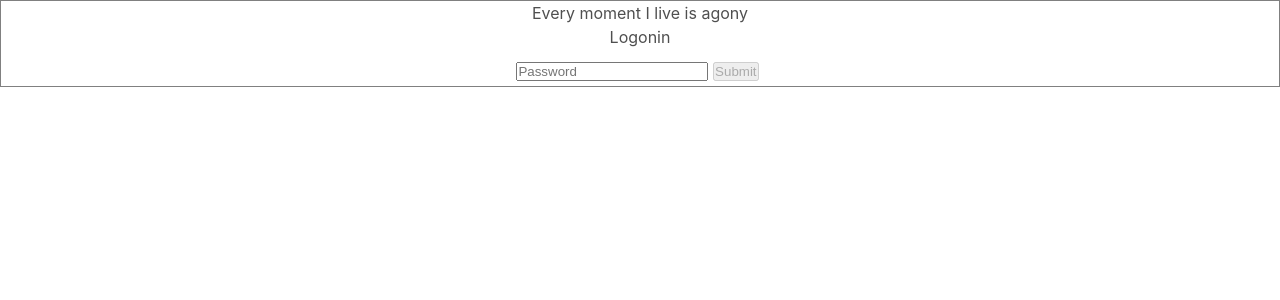
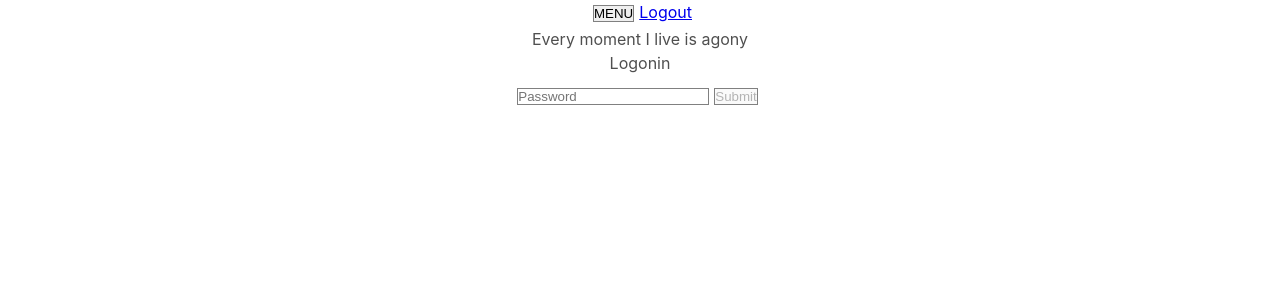
Before and after one commit to 5ssl-rr/frontend, a React (Create React App) app in the folder road-runners/: page / in a window 1280 px wide. Shown: the top 300 px of the page. Built offline with nearby package versions, Linux system fonts and the light colour scheme; sample sign-in values are in the browser's storage.

Commit message:
implemented navbar

```diff
--- a/road-runners/src/App.js
+++ b/road-runners/src/App.js
@@ -1,22 +1,34 @@
 import logo from './logo.svg';
 // import './App.css';
 import "./index.css"
-import { Routes, Route} from 'react-router-dom'
+import { useState, useEffect } from 'react';
+import { Routes, Route, Link} from 'react-router-dom'
 import Login from './components/Login';
 import Home from './components/Home';
 import Logout from './components/Logout';
 import AddressForm from './components/AddressForm';
-
+import NavMenu from './components/NavMenu';
 
 function App() {
+
+const [showNav, setShowNav] = useState()
+useEffect(()=>{
   const token = localStorage.getItem('token')
+  !token ? setShowNav(false) : setShowNav(true)
+}, [])
+console.log(showNav)
   return (
     <div className="App">
-
+      {showNav &&( <nav>
+        <NavMenu/>
+        <Link to='/logout'>Logout</Link>
+      </nav>
+      )}
     <Routes>
       <Route path ='rr' element={<Home/>}/>
-      <Route path ='/' element={<Login/>}/>
-      <Route path = 'logout' element={<Logout/>}/>
+      <Route path ='/' element={<Login setShowNav={setShowNav}/>}/>
+      <Route path ='address-form' element={<AddressForm/>}/>
+      <Route path = 'logout' element={<Logout setShowNav={setShowNav}/>}/>
     </Routes>
     </div>
   );
--- a/road-runners/src/components/AddressForm.js
+++ b/road-runners/src/components/AddressForm.js
@@ -3,7 +3,7 @@ import { useForm } from '../hooks/useForm';
 import { addressSchema } from '../validation/schema';
 import { useEffect } from 'react';
 
-export default function AddressForm() {
+export default function AddressForm(props) {
   let initialFormValues = {
     house: 0,
     street: '',
--- a/road-runners/src/components/Home.js
+++ b/road-runners/src/components/Home.js
@@ -6,6 +6,7 @@ import { Link } from 'react-router-dom';
 import Address from './Address';
 import Street from './Street';
 import Delivery from './Delivery';
+import NavMenu from './NavMenu';
 
 export default function Home() {
   const token = localStorage.getItem('token');
@@ -17,9 +18,6 @@ export default function Home() {
 
   return (
     <>
-      <nav>
-        <Link to='/logout'>Logout</Link>
-      </nav>
       <AddressForm />
       <Street  />
     </>
--- a/road-runners/src/components/Login.js
+++ b/road-runners/src/components/Login.js
@@ -3,7 +3,7 @@ import { loginSchema } from '../validation/schema';
 import { useForm } from '../hooks/useForm';
 import axiosWithAuth from '../utilities/axiosWithAuth';
 
-export default function Login() {
+export default function Login(props) {
   const initialFormValues = {
     password: '',
   };
@@ -26,6 +26,7 @@ export default function Login() {
       .post('http://localhost:1447/api/auth/login', formValues)
       .then((res) => {
         localStorage.setItem('token', res.data.token);
+        props.setShowNav(true)
         navigate('/rr');
       });
   }
--- a/road-runners/src/components/Logout.js
+++ b/road-runners/src/components/Logout.js
@@ -2,10 +2,11 @@ import { useNavigate } from "react-router-dom";
 import { useEffect } from "react";
 
 
-export default function Logout(){
+export default function Logout(props){
     const navigate = useNavigate()
     useEffect(() => {
         localStorage.removeItem('token');
+        props.setShowNav(false)
         navigate("/");
       }, [navigate]);
 }
--- /dev/null
+++ b/road-runners/src/components/NavMenu.js
@@ -0,0 +1,23 @@
+import { useState } from 'react';
+import {Link} from 'react'
+
+export default function NavMenu() {
+  const [open, setOpen] = useState(false);
+
+  const toggleDropdown = () => setOpen(!open);
+  console.log(open);
+  return (
+    <div className='dropdown'>
+      <button className='dropdown-button' onClick={toggleDropdown}>
+        MENU
+      </button>
+      {open && (
+        <ul className='dropdown-content'>
+          <li>
+            <a href='address-form'>Home</a>
+          </li>
+        </ul>
+      )}
+    </div>
+  );
+}
--- a/road-runners/src/components/Street.js
+++ b/road-runners/src/components/Street.js
@@ -7,7 +7,7 @@ export default function Street(props) {
   const [filteredAddresses, setFilteredAddresses] = useState([]);
   const [delivery, setDelivery] = useState('all');
   const [hideNo, setHideNo] = useState(false);
-
+  const [edit, setEdit] = useState(false);
 
 
   useEffect(() => {
@@ -19,6 +19,7 @@ export default function Street(props) {
           ...new Set(res.data.map((addresses) => addresses.street)),
         ];
         setStreets(streetList);
+        console.log(res.data)
       })
       .catch((err) => {
         console.log(err);
@@ -72,17 +73,17 @@ export default function Street(props) {
               {filteredAddresses.map((address) => (
                 <tr key={address.id}>
                   <td>{address.house}</td>
-                  <td>{address.delivery}</td>
+                  <td>{address.delivery}{edit === false ? <button onClick={() => setEdit(true)}>Edit</button> : <button onClick={() => setEdit(false)}>Submit</button>} </td>
                 </tr>
               ))}
             </tbody>
           </table>
         </div>
         <div>
+          {/* Add function to generate buttons dynamically in order to accomodate custom values */}
           <button onClick={() => setDelivery('all')}>All</button>
           <button onClick={() => setDelivery('yes')}>Yes</button>
           <button onClick={() => setDelivery('email')}>Email</button>
-
           {
             hideNo === false ?
           <button onClick={() => setHideNo(true)}>Hide No</button>
--- a/road-runners/src/index.css
+++ b/road-runners/src/index.css
@@ -105,7 +105,7 @@ section {
   margin: 0%;
   padding: 0%;
   max-width: 100%;
-
+  border: 1px solid grey;
 }
 html {
   font-size: 62.5%;
@@ -121,7 +121,7 @@ body {
     sans-serif;
   -webkit-font-smoothing: antialiased;
   -moz-osx-font-smoothing: grayscale;
-  border: 1px solid grey;
+
 }
 ol,
 ul {
@@ -164,7 +164,7 @@ input {
 th{
   font-size: 2rem;
   text-align: center;
-  border: .2cdrem solid black;
+  border: .2rem solid black;
 }
 
 td {
@@ -180,11 +180,9 @@ button{
 .addresses-container{
   display: flex;
   flex-direction: column;
-  border: 10px solid grey;
 }
 .street-container{
   padding: 1rem;
-  border: 1px solid grey;
   display: flex;
   justify-content: center;
 }
@@ -192,3 +190,7 @@ button{
   display: flex;
   justify-content: center;
 }
+nav{
+  display: flex;
+  justify-content: center;
+}
```
Also changed, not shown: road-runners/src/components/UpdateDeliveryForm.js (added, +11 -0 lines).
